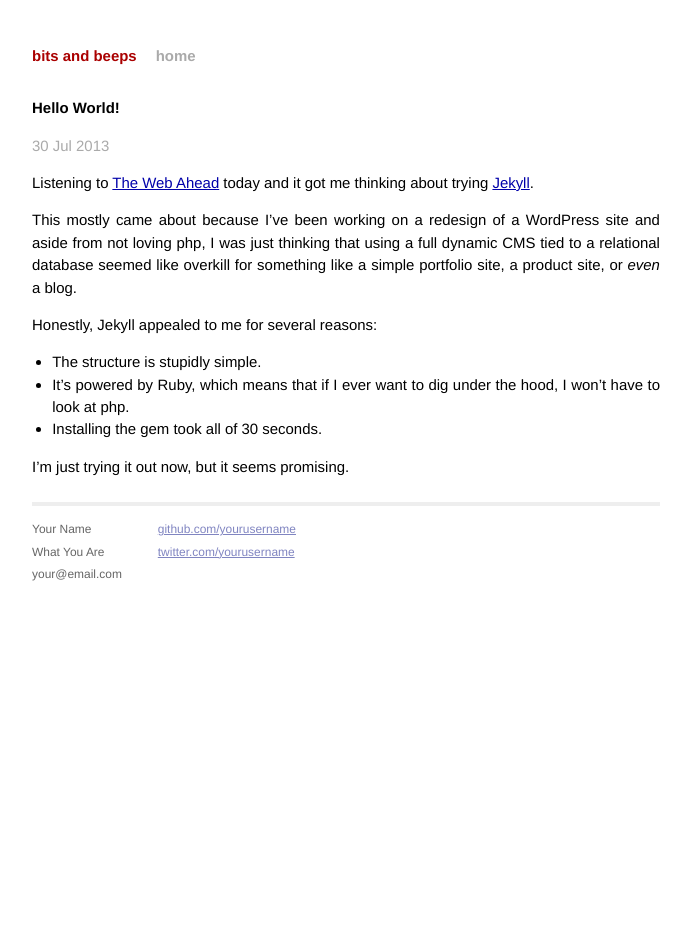
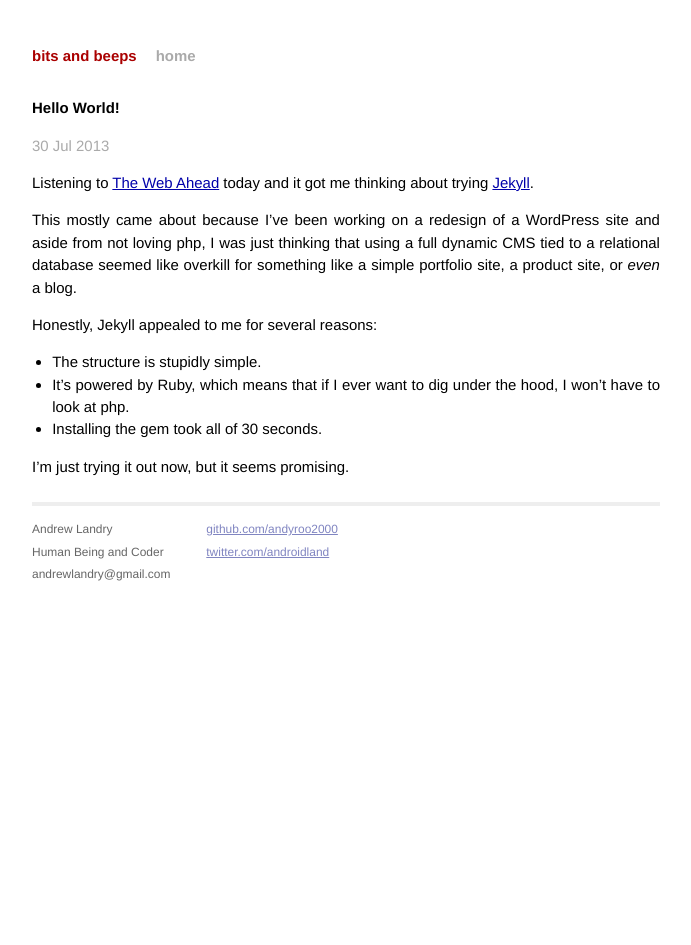
Before and after one commit to andyroo2000/andyroo2000.github.io, a Jekyll site: the page built from _posts/2013-07-31-welcome-to-jekyll.markdown, in a window 1280 px wide. Shown: the whole page, without its empty margins (294-985 px from the left). Built offline with Jekyll 4.4.1, drawn with Linux system fonts in a browser that asks for light colours; Markdown is read by kramdown in place of the engine named in the settings.

Commit message:
Edit default layout
add github and twitter links

```diff
--- a/_layouts/default.html
+++ b/_layouts/default.html
@@ -27,15 +27,15 @@
             <div class="footer">
               <div class="contact">
                 <p>
-                  Your Name<br />
-                  What You Are<br />
-                  your@email.com
+                  Andrew Landry<br />
+                  Human Being and Coder<br />
+                  andrewlandry@gmail.com
                 </p>
               </div>
               <div class="contact">
                 <p>
-                  <a href="http://github.com/yourusername/">github.com/yourusername</a><br />
-                  <a href="http://twitter.com/yourusername/">twitter.com/yourusername</a><br />
+                  <a href="https://github.com/andyroo2000">github.com/andyroo2000</a><br />
+                  <a href="https://twitter.com/androidland">twitter.com/androidland</a><br />
                 </p>
               </div>
             </div>
--- a/_posts/2013-07-31-welcome-to-jekyll.markdown
+++ b/_posts/2013-07-31-welcome-to-jekyll.markdown
@@ -2,7 +2,7 @@
 layout: post
 title:  "Hello World!"
 date:   2013-07-30 21:34:46
-categories: jekyll update
+categories: musings
 ---
 
 Listening to [The Web Ahead](http://5by5.tv/webahead/54) today and it got me thinking about trying [Jekyll](http://jekyllrb.com/).
```
